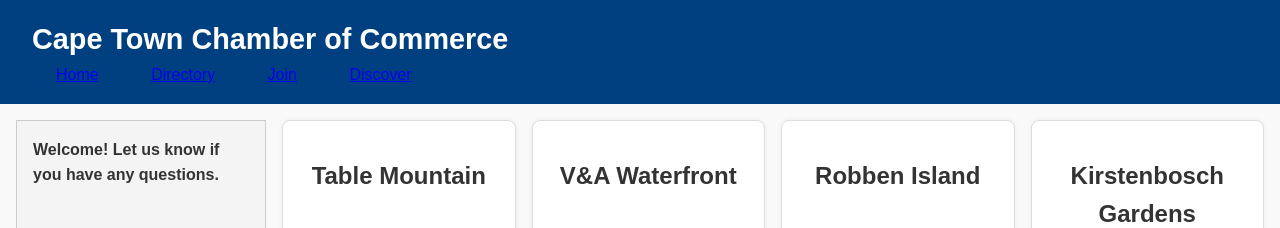
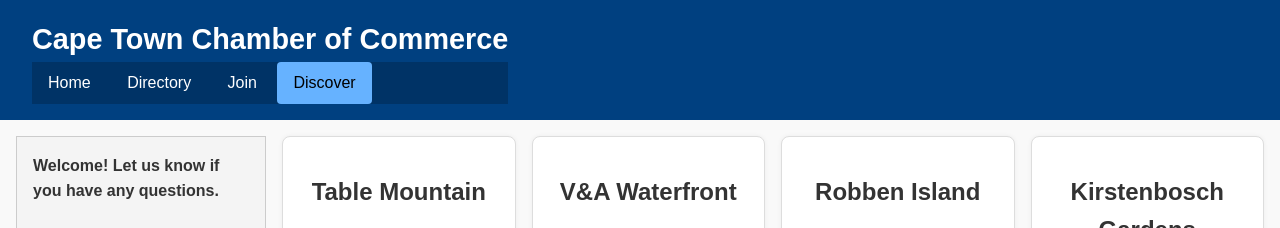
Before and after one commit to Mellissa15/wdd231, a plain HTML site: page chamber/discover.html in a window 1280 px wide. Shown: the top 228 px of the page. Drawn offline with Linux system fonts and the light colour scheme; files that its build step writes are made by us from their sources; grey boxes are pictures that could not be loaded; files whose address does not match are found by name.

Commit message:
Initial commit

```diff
--- a/chamber/styles/discover.css
+++ b/chamber/styles/discover.css
@@ -39,6 +39,44 @@
     transform: scale(1.03);
 }
 
+/* Mobile nav toggle styles */
+#menu {
+    font-size: 1.8rem;
+    background: none;
+    border: none;
+    color: white;
+    cursor: pointer;
+}
+
+nav {
+    background-color: #003366;
+}
+
+nav a {
+    color: white;
+}
+
+nav a {
+    color: white;
+    text-decoration: none;
+    padding: 0.5rem 1rem;
+    border-radius: 4px;
+    display: inline-block;
+}
+
+/* On hover */
+nav a:hover {
+    background-color: #005fa3;
+    color: white;
+}
+
+/* Active page link */
+nav a.active {
+    background-color: #66b2ff;
+    color: black;
+}
+
+
 @media (min-width: 768px) {
     .discover-layout {
         grid-template-columns: 250px 1fr;
--- a/chamber/styles/medium.css
+++ b/chamber/styles/medium.css
@@ -20,3 +20,24 @@
             "card5 card6 card7 card8";
     }
 }
+
+/* Fix nav links on medium and larger screens */
+nav a {
+    color: white;
+    text-decoration: none;
+    padding: 0.5rem 1rem;
+    border-radius: 4px;
+    display: inline-block;
+}
+
+/* On hover */
+nav a:hover {
+    background-color: #005fa3;
+    color: white;
+}
+
+/* Active page link */
+nav a.active {
+    background-color: #66b2ff;
+    color: black;
+}
```
